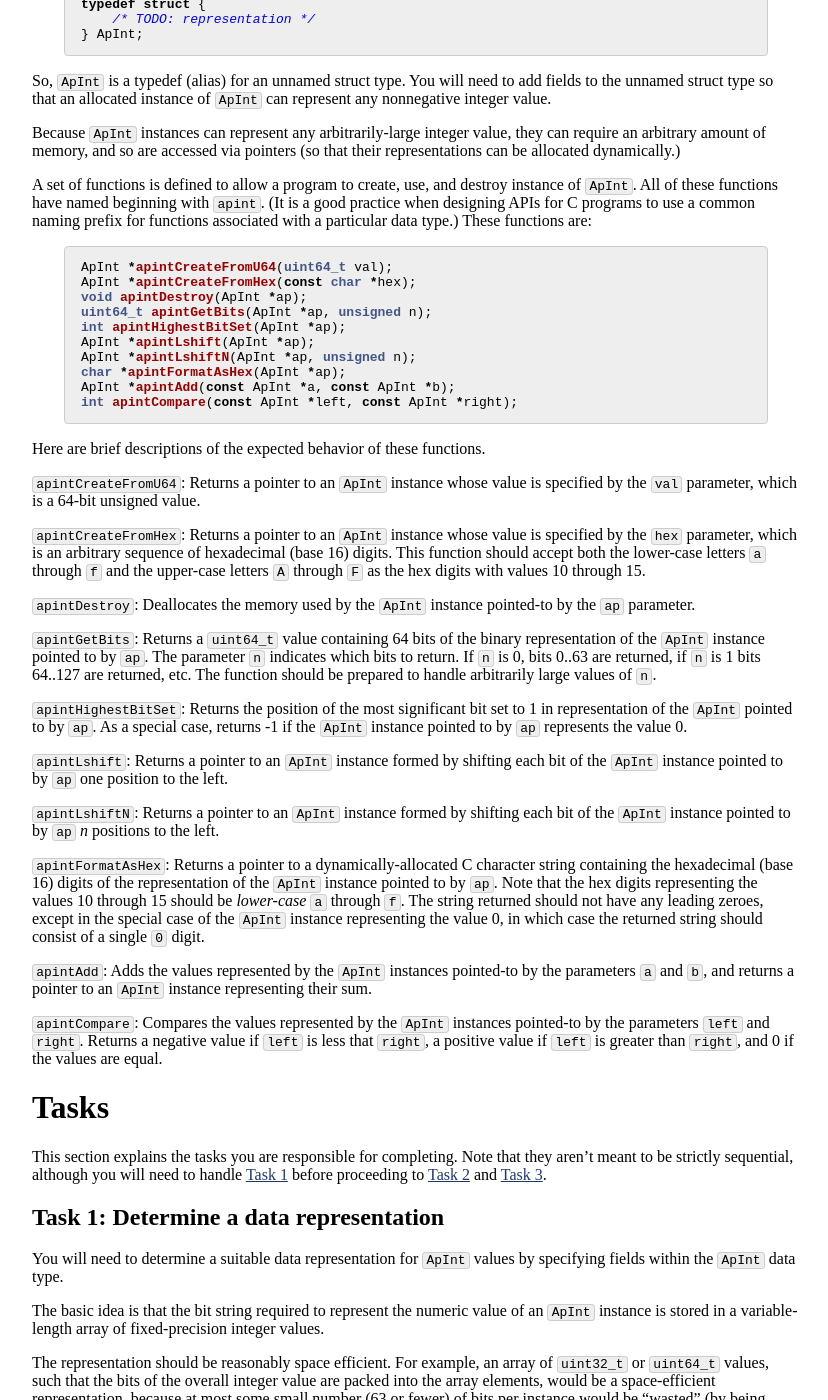
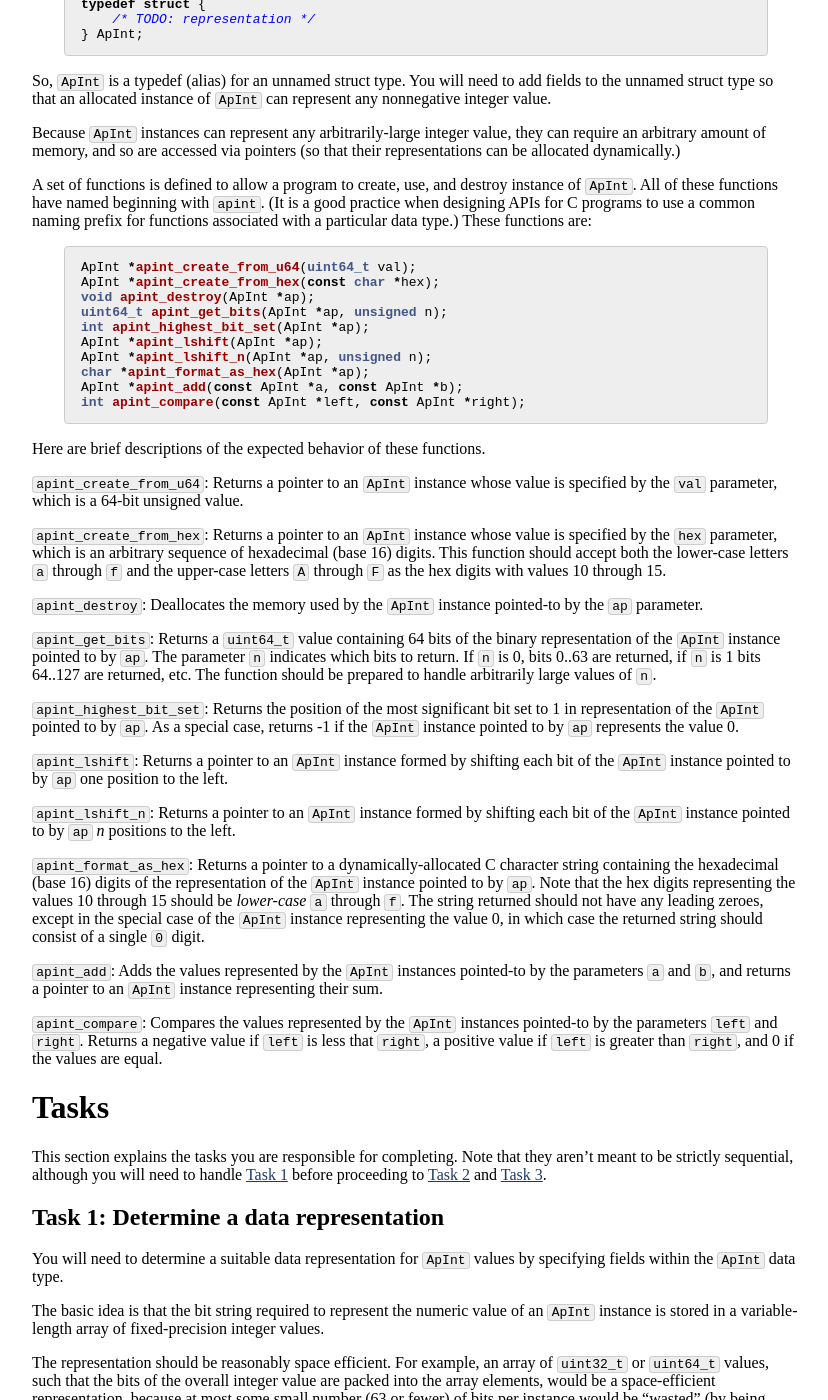
Before and after one commit to jhucsf/spring2020, a Jekyll site: the page built from assign/assign01.md, in a window 1280 px wide and 1400 px high, scrolled down 1362 px. Shown: the whole window, without its empty margins (224-1052 px from the left). Built offline with Jekyll 4.4.1, drawn with Linux system fonts in a browser that asks for light colours; some of the changed text lies outside the part shown.

Commit message:
change function names to normal C naming scheme

````diff
--- a/assign/assign01.md
+++ b/assign/assign01.md
@@ -64,40 +64,40 @@ Because `ApInt` instances can represent any arbitrarily-large integer value, the
 A set of functions is defined to allow a program to create, use, and destroy instance of `ApInt`.  All of these functions have named beginning with `apint`.  (It is a good practice when designing APIs for C programs to use a common naming prefix for functions associated with a particular data type.)  These functions are:
 
 ```c
-ApInt *apintCreateFromU64(uint64_t val);
-ApInt *apintCreateFromHex(const char *hex);
-void apintDestroy(ApInt *ap);
-uint64_t apintGetBits(ApInt *ap, unsigned n);
-int apintHighestBitSet(ApInt *ap);
-ApInt *apintLshift(ApInt *ap);
-ApInt *apintLshiftN(ApInt *ap, unsigned n);
-char *apintFormatAsHex(ApInt *ap);
-ApInt *apintAdd(const ApInt *a, const ApInt *b);
-int apintCompare(const ApInt *left, const ApInt *right);
+ApInt *apint_create_from_u64(uint64_t val);
+ApInt *apint_create_from_hex(const char *hex);
+void apint_destroy(ApInt *ap);
+uint64_t apint_get_bits(ApInt *ap, unsigned n);
+int apint_highest_bit_set(ApInt *ap);
+ApInt *apint_lshift(ApInt *ap);
+ApInt *apint_lshift_n(ApInt *ap, unsigned n);
+char *apint_format_as_hex(ApInt *ap);
+ApInt *apint_add(const ApInt *a, const ApInt *b);
+int apint_compare(const ApInt *left, const ApInt *right);
 ```
 
 Here are brief descriptions of the expected behavior of these functions.
 
-`apintCreateFromU64`: Returns a pointer to an `ApInt` instance whose value is specified by the `val` parameter, which is a 64-bit unsigned value.
+`apint_create_from_u64`: Returns a pointer to an `ApInt` instance whose value is specified by the `val` parameter, which is a 64-bit unsigned value.
 
-`apintCreateFromHex`: Returns a pointer to an `ApInt` instance whose value is specified by the `hex` parameter, which is an arbitrary sequence of hexadecimal (base 16) digits.  This function should accept both the lower-case letters `a` through `f` and the upper-case letters `A` through `F` as the hex digits with values 10 through 15.
+`apint_create_from_hex`: Returns a pointer to an `ApInt` instance whose value is specified by the `hex` parameter, which is an arbitrary sequence of hexadecimal (base 16) digits.  This function should accept both the lower-case letters `a` through `f` and the upper-case letters `A` through `F` as the hex digits with values 10 through 15.
 
-`apintDestroy`: Deallocates the memory used by the `ApInt` instance pointed-to by the `ap` parameter.
+`apint_destroy`: Deallocates the memory used by the `ApInt` instance pointed-to by the `ap` parameter.
 
-`apintGetBits`: Returns a `uint64_t` value containing 64 bits of the binary representation of the `ApInt` instance pointed to by `ap`.  The parameter `n` indicates which bits to return.  If `n` is 0, bits 0..63 are returned, if `n` is 1 bits 64..127 are returned, etc.  The function should be prepared to handle arbitrarily large values of `n`.
+`apint_get_bits`: Returns a `uint64_t` value containing 64 bits of the binary representation of the `ApInt` instance pointed to by `ap`.  The parameter `n` indicates which bits to return.  If `n` is 0, bits 0..63 are returned, if `n` is 1 bits 64..127 are returned, etc.  The function should be prepared to handle arbitrarily large values of `n`.
 
-`apintHighestBitSet`: Returns the position of the most significant bit set to 1 in representation of the `ApInt` pointed to by `ap`. As a special case, returns -1 if the `ApInt` instance pointed to by `ap` represents the value 0.
+`apint_highest_bit_set`: Returns the position of the most significant bit set to 1 in representation of the `ApInt` pointed to by `ap`. As a special case, returns -1 if the `ApInt` instance pointed to by `ap` represents the value 0.
 
-`apintLshift`: Returns a pointer to an `ApInt` instance formed by shifting each bit of the `ApInt` instance pointed to by `ap` one position to the left.
+`apint_lshift`: Returns a pointer to an `ApInt` instance formed by shifting each bit of the `ApInt` instance pointed to by `ap` one position to the left.
 
-`apintLshiftN`: Returns a pointer to an `ApInt` instance formed by shifting each bit of the `ApInt` instance pointed to by `ap` *n* positions to the left.
+`apint_lshift_n`: Returns a pointer to an `ApInt` instance formed by shifting each bit of the `ApInt` instance pointed to by `ap` *n* positions to the left.
 
 
-`apintFormatAsHex`: Returns a pointer to a dynamically-allocated C character string containing the hexadecimal (base 16) digits of the representation of the `ApInt` instance pointed to by `ap`.  Note that the hex digits representing the values 10 through 15 should be *lower-case* `a` through `f`.  The string returned should not have any leading zeroes, except in the special case of the `ApInt` instance representing the value 0, in which case the returned string should consist of a single `0` digit.
+`apint_format_as_hex`: Returns a pointer to a dynamically-allocated C character string containing the hexadecimal (base 16) digits of the representation of the `ApInt` instance pointed to by `ap`.  Note that the hex digits representing the values 10 through 15 should be *lower-case* `a` through `f`.  The string returned should not have any leading zeroes, except in the special case of the `ApInt` instance representing the value 0, in which case the returned string should consist of a single `0` digit.
 
-`apintAdd`: Adds the values represented by the `ApInt` instances pointed-to by the parameters `a` and `b`, and returns a pointer to an `ApInt` instance representing their sum.
+`apint_add`: Adds the values represented by the `ApInt` instances pointed-to by the parameters `a` and `b`, and returns a pointer to an `ApInt` instance representing their sum.
 
-`apintCompare`: Compares the values represented by the `ApInt` instances pointed-to by the parameters `left` and `right`.  Returns a negative value if `left` is less that `right`, a positive value if `left` is greater than `right`, and 0 if the values are equal.
+`apint_compare`: Compares the values represented by the `ApInt` instances pointed-to by the parameters `left` and `right`.  Returns a negative value if `left` is less that `right`, a positive value if `left` is greater than `right`, and 0 if the values are equal.
 
 # Tasks
 
@@ -111,7 +111,7 @@ The basic idea is that the bit string required to represent the numeric value of
 
 The representation should be reasonably space efficient.  For example, an array of `uint32_t` or `uint64_t` values, such that the bits of the overall integer value are packed into the array elements, would be a space-efficient representation, because at most some small number (63 or fewer) of bits per instance would be "wasted" (by being leading 0 bits in the array element representing the most significant chunk of the bit string.)  In contrast, representing the numeric value using hexadecimal digits stored n an array of `char` values would *not* be a space-efficient representation, since each `char` element would store one of only 16 possible values, wasting half of the bits in the array.
 
-Note that you could represent the value using an array of small (8 or 16 bit) integer elements.  However, the `apintAdd` function can be implemented more efficiently if it can operate on larger chunks of data.
+Note that you could represent the value using an array of small (8 or 16 bit) integer elements.  However, the `apint_add` function can be implemented more efficiently if it can operate on larger chunks of data.
 
 The `ApInt` representation should have a way of keeping track of the length of the array storing the bit string.  The idea is that `ApInt` values requiring more bits to represent will (in general) require more storage.  The functions which operate on `ApInt` values will need to know the array length of each `ApInt` instance.
 
@@ -125,9 +125,9 @@ Here are a few hints.
 
 Use the `assert` macro to verify preconditions, postconditions, and invariants: assertions are a great way of catching logic errors in your code before they cause a crash or incorrect results
 
-Start with the simpler functions (such as `apintCreateFromU64` and `apintDestroy`), verify that they are working completely by writing unit tests, then move on to more complex functions (such as `apintLshiftN` and `apintAdd`)
+Start with the simpler functions (such as `apint_create_from_u64` and `apint_destroy`), verify that they are working completely by writing unit tests, then move on to more complex functions (such as `apint_lshift_n` and `apint_add`)
 
-Getting the `apintCreateFromHex` and `apintFormatAsHex` functions to work is an important milestone because they allow your test code to easily create and verify arbitrarily large integer values
+Getting the `apint_create_from_hex` and `apint_format_as_hex` functions to work is an important milestone because they allow your test code to easily create and verify arbitrarily large integer values
 
 ## Task 3: Unit testing
 
@@ -162,7 +162,7 @@ When you run the test program, you will see output indicating which tests passed
 
 Here are some guidelines and hints to help you develop effective unit tests.
 
-*Test the simpler functions first.*  A good place to start is the `apintCreateFromU64` and `apintGetBits` functions.
+*Test the simpler functions first.*  A good place to start is the `apint_create_from_u64` and `apint_get_bits` functions.
 
 *Test every function.*  Your unit tests should test each of the `ApInt` functions thoroughly.
 
@@ -172,17 +172,17 @@ Here are some guidelines and hints to help you develop effective unit tests.
 * Left shifts of varying lengths
 * Adding `ApInt` instances with different-length bit strings
 
-*Generate test cases programmatically.*  Write a script or program to generate large random integer values in hexadecimal format, generate test code to test operations on these values, and add them to your unit test program.  For example, here is a script-generated test for the `apintAdd` function:
+*Generate test cases programmatically.*  Write a script or program to generate large random integer values in hexadecimal format, generate test code to test operations on these values, and add them to your unit test program.  For example, here is a script-generated test for the `apint_add` function:
 
 ```c
-a = apintCreateFromHex("7e5ff912c8ede6ccff0d56ae5a9b5459804f9");
-b = apintCreateFromHex("6057bccd860546f03fd51bf5488d50cca96");
-sum = apintAdd(a, b);
+a = apint_create_from_hex("7e5ff912c8ede6ccff0d56ae5a9b5459804f9");
+b = apint_create_from_hex("6057bccd860546f03fd51bf5488d50cca96");
+sum = apint_add(a, b);
 ASSERT(0 == strcmp("7ec050cf9673ec13ef4d2bca4fe3e1aa4cf8f",
-       (s = apintFormatAsHex(sum))));
-apintDestroy(sum);
-apintDestroy(b);
-apintDestroy(a);
+       (s = apint_format_as_hex(sum))));
+apint_destroy(sum);
+apint_destroy(b);
+apint_destroy(a);
 free(s);
 ```
 
````
